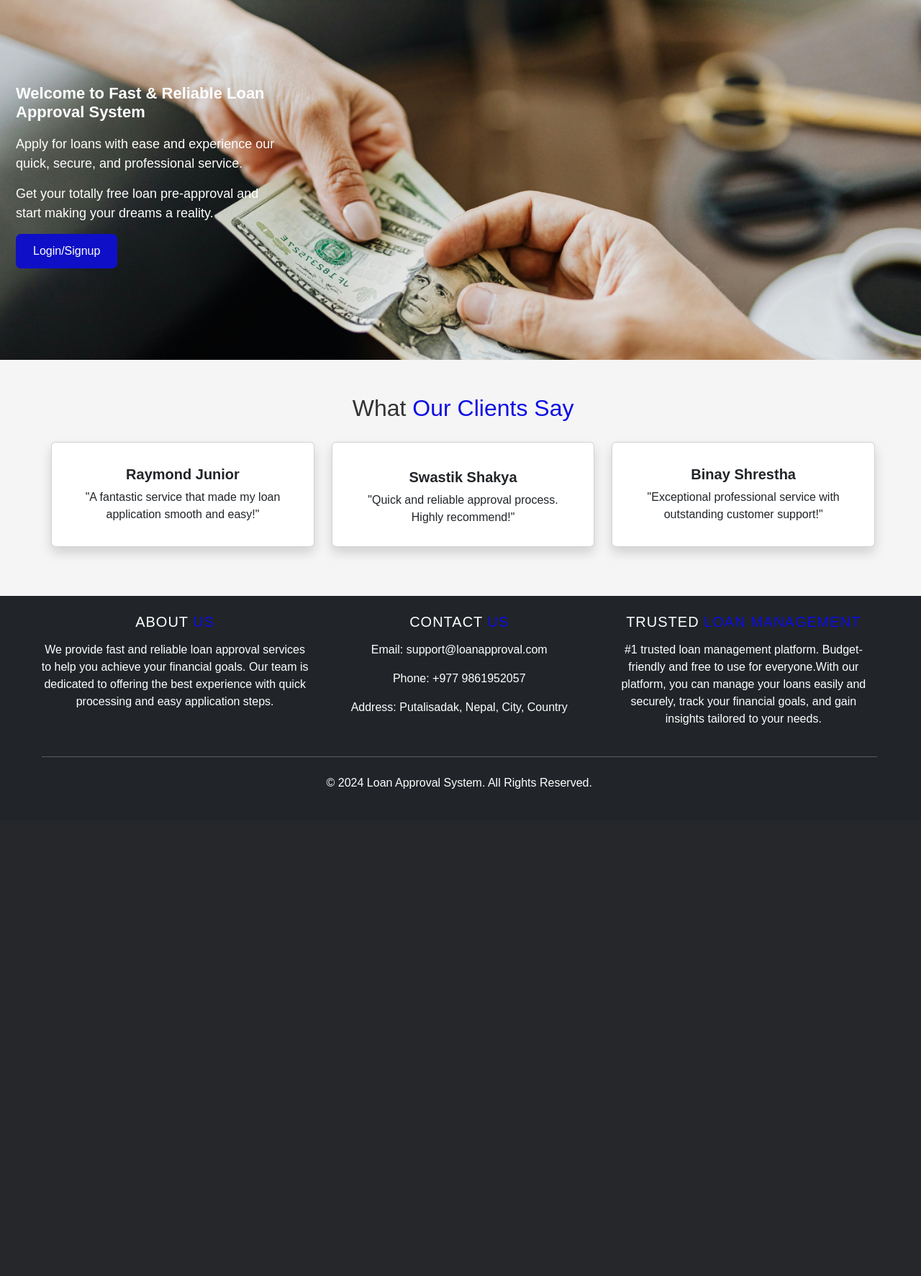
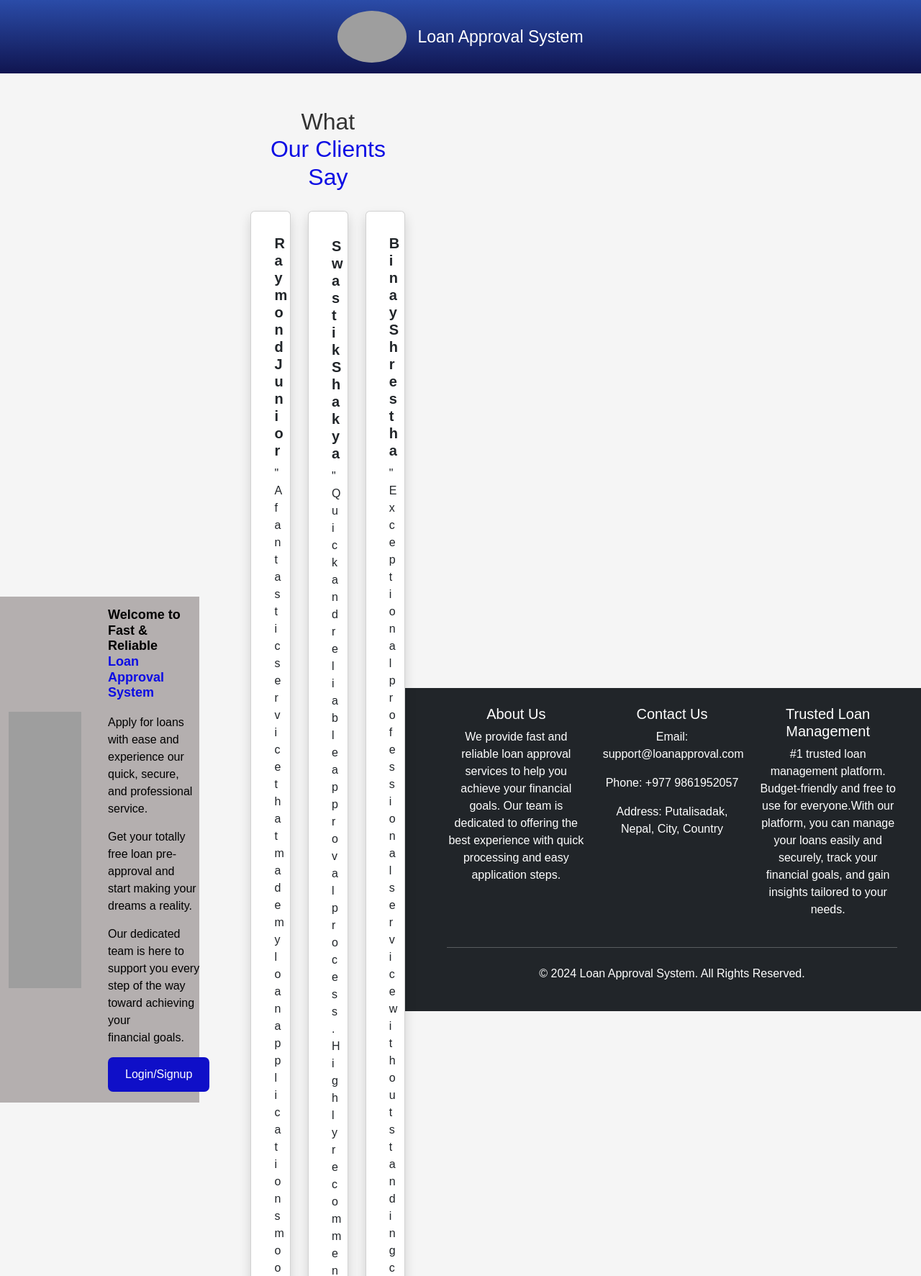
Before and after one commit to swastik990/loanapproval, a Django app: page /landing/ in a window 1280 px wide. Shown: the top 1773 px of the page at 72% size. Before the commit the page ends 1096 px from the top, so only its background shows below. Run offline with Django 5.2, Linux system fonts and the light colour scheme; parts of the project's set-up code (start-up, migrations or seed data) failed here and were passed over; grey boxes are pictures that could not be loaded.

Commit message:
Landing Page New design

```diff
--- a/loanapproval/registerLogin/static/css/landingpage.css
+++ b/loanapproval/registerLogin/static/css/landingpage.css
@@ -1,4 +1,3 @@
-/* Reset some default styling */
 * {
   margin: 0;
   padding: 0;
@@ -11,13 +10,45 @@ body {
   background-color: #f5f5f5;
 }
 
-/* Header Section Styling */
+#heading1{
+  padding: 15px 15px !important;
+  align-items: center !important;
+  justify-content: center;
+  display: flex;
+  background: linear-gradient( #062d9ad8, #101550 );
+  font-size: 23px;
+  color: white;
+}
 
-.container{
-  margin-left: 10px !important;
-  padding-bottom: 10px !important;
+.header-logo {
+  height: 72px;
+  margin-right: 15px;
+  border-radius: 50%;
 
 }
+
+
+.container {
+  display: flex;
+  align-items: center;
+  gap: 15px;
+  margin-left: 0px !important;
+  background-color: rgb(180, 175, 175);
+  max-width: 100% !important;
+}
+
+#gif-image {
+  max-width: 50%;
+  height: 48vh !important;
+  width: 40% !important;
+}
+
+#row{
+  display: flex !important;
+  width: 55% !important;
+  margin-left: auto;
+}
+
 
 .container2{
   margin-left: 20px !important;
@@ -27,29 +58,23 @@ body {
   width: 95% !important;
 }
 
-#row{
-  display: flex !important;
-  width: 35% !important;
-  justify-items: left !important;
-}
-
 
 
 .p-edit {
   font-size: 18px !important;
-  margin-bottom: 15px;
+  margin-bottom: 18px;
   text-align: left;
-  color: rgb(255, 254, 254);
+  padding-right: 0 !important;
+  color: black;
 
 }
 
 #p-text{
-  color: white;
+  color: black;
   font-size: 22px !important;
   font-weight: bold;
   margin-bottom: 18px !important;
 }
-
 #button {
   background-color:  rgb(15, 15, 200);
   border-radius: 7px;
@@ -107,19 +132,8 @@ footer {
   padding-left: 4.5% !important;
 }
 
-footer h5 {
-    font-size: 20px;
-    margin-bottom: 15px;
-    text-transform: uppercase;
-    letter-spacing: 1px;
-  }
 
-  footer p {
-    font-size: 16px;
-  }
-
-
-@media (max-width: 1093px) {
+@media (max-width: 1302px) {
 
   #p-text{
     font-size: 18px !important;
@@ -132,118 +146,76 @@ footer h5 {
   }
 
   .container{
-    margin-left: 10px !important;
-    padding-bottom: 20px !important;
-  }
-
-  #row{
-    width: 50% !important;
-  }
-}
-
-
-@media (max-width: 868px) and (min-width:670px) {
-  #row{
-    width: 40% !important;
-
-  }
-
-  #button{
-    padding: 7px 11px;
-    font-size: 14px;
-  }
-
-  .container{
-    margin-left: 10px !important;
-  }
-
-  #p-text {
-    font-size: 14px !important;
-  }
-
-  .p-edit {
-    font-size: 13px !important;
-    margin-bottom: 10px;
-    color: white;
-
-  }
-
-}
-
-@media (max-width: 669px) {
-  .hero {
-    display: flex !important;
-    width: 100% !important;
-  }
-
-  #row{
-    display: flex !important;
-    justify-content: center !important;
-    align-items: center !important;
-    width: 30% !important;
-  }
-
-  #p-text {
-    font-size: 14px !important;
-  }
-
-  .p-edit {
-    font-size: 12px !important;
-    margin-bottom: 10px;
-    color: white;
-
-  }
-
-  #button {
-    padding: 7px 11px;
-    font-size: 13px;
+    padding-top: 15px !important;
+    padding-bottom: 15px !important;
   }
 
 
 }
 
 
-@media (max-width: 668px) {
-
-.container{
-  margin-bottom: 2% !important;
-  padding-bottom: 2% !important;
-  bottom: 0 !important ;
-  position: absolute !important;
-  margin-left: 0 !important;
+@media (max-width: 981px) {
+  #row{
+    width: 55% !important;
+    margin-left: 0px !important;
+    padding-right: 10px !important;
 
   }
 
-#card-section{
-  padding-left: 2% !important;
+  .container{
+    margin-left: 0px !important;
+  }
+
+  #gif-image {
+    height: 70vh !important;
+    width: 75% !important;
+  }
+
+  .container{
+    gap: 0 !important;
   }
 
 }
 
+@media (max-width: 620px) {
+  #gif-image {
+    height: 80vh !important;
+    width: 80% !important;
+  }
 
-@media (max-width: 450px) {
-  #row{
-    width: 50% !important;
+  }
+
+  @media (max-width: 550px) {
+    .container {
+      flex-direction: column;
+      align-items: center;
+      gap: 10px;
+    }
+
+    #row {
+      width: 95% !important;
+      text-align: center;
+    }
+
+
+    #gif-image{
+      max-width: 100% !important;
     }
 
     .p-edit{
-    margin-bottom: 5px !important;
-  }    #button {
-    padding: 5px 9px;
-    font-size: 12px;
+      padding-left: 0 !important;
     }
 
-#card-section{
+    .button-container{
       padding-left: 0 !important;
     }
 
     #p-text{
-  margin-bottom: 8px !important;
+      padding-left: 0 !important;
     }
 
-.button-container {
-  text-align: left !important;
-  margin-top: 10px !important;
+    #card-1, #card-2, #card-3{
+      padding-left: 0 !important;
     }
 
   }
--- a/loanapproval/template/landingpage.html
+++ b/loanapproval/template/landingpage.html
@@ -11,21 +11,25 @@
 </head>
 <body>
   <!-- Header Section -->
-  <div class="hero d-flex align-items-center justify-content-center text-center"
-  style="background-image: url('/loanapproval/registerLogin/static/image/newloan.jpg'); background-size: cover; background-position: relative; background-repeat: no-repeat; width: 100%; height: 500px; display:flex; align-items: center; justify-content: center; text-align: center;">
+  <header id="heading1">
+    <img src="/loanapproval/registerLogin/static/image/LoanApprovalGIF.gif" alt="Logo" class="header-logo">
+    Loan Approval System
+  </header>
+  <div class="hero d-flex align-items-center justify-content-center text-center">
 
   <div class="container">
+    <img src="LoanApprovalGIF.gif" alt="LoanApproval" id="gif-image">
     <div class="row justify-content-center" id="row">
-
-        <p id="p-text" class="display-5 fw-bold text-start">Welcome to Fast & Reliable Loan Approval System</p>
-        <p class="p-edit" id="p1">Apply for loans with ease and experience our quick, secure, and professional service.</p>
-        <p class="p-edit" id="p2">Get your totally free loan pre-approval and start making your dreams a reality.</p>
-        <div class="button-container">
+      <p id="p-text" class="display-5 fw-bold text-start">Welcome to Fast & Reliable <label class="heading-blue"> Loan Approval System </label> </p>
+      <p class="p-edit" id="p1">Apply for loans with ease and experience our quick, secure, and professional service.</p>
+      <p class="p-edit" id="p2">Get your totally free loan pre-approval and start making your dreams a reality.</p>
+      <p class="p-edit" id="p3">Our dedicated team is here to support you every step of the way toward achieving your <br>financial goals.</p>
+      <div class="button-container">
           <form method="post" action="{% url 'landing_page' %}">
             {% csrf_token %}
             <button type="submit" name="action" value="login_signup" class="btn btn-primary btn-lg" id="button">Login/Signup</button>
           </form>
-        </div>
+
     </div>
   </div>
 </div>
@@ -69,13 +73,13 @@
       <div class="row">
         <!-- About Section -->
         <div class="col-md-4">
-          <h5>About <label class="heading-blue"> Us </label> </h5>
+          <h5>About Us </h5>
           <p>We provide fast and reliable loan approval services to help you achieve your financial goals. Our team is dedicated to offering the best experience with quick processing and easy application steps.</p>
         </div>
 
         <!-- Contact Information -->
         <div class="col-md-4">
-          <h5>Contact <label class="heading-blue"> Us </label> </h5>
+          <h5>Contact Us </h5>
           <p>Email: support@loanapproval.com</p>
           <p>Phone: +977 9861952057 </p>
           <p>Address:  Putalisadak, Nepal, City, Country </p>
@@ -83,7 +87,7 @@
 
         <!-- Links Section -->
         <div class="col-md-4">
-            <h5> Trusted <label class="heading-blue"> Loan Management </label> </h5>
+            <h5> Trusted Loan Management </label> </h5>
             <p>#1 trusted loan management platform. Budget-friendly and free to use for everyone.With our platform, you can manage your loans easily and securely, track your financial goals, and gain insights tailored to your needs. </p>
 
         </div>
```
Also changed, not shown: 1 other file. Lines whose indentation alone changed are shown as unchanged.
